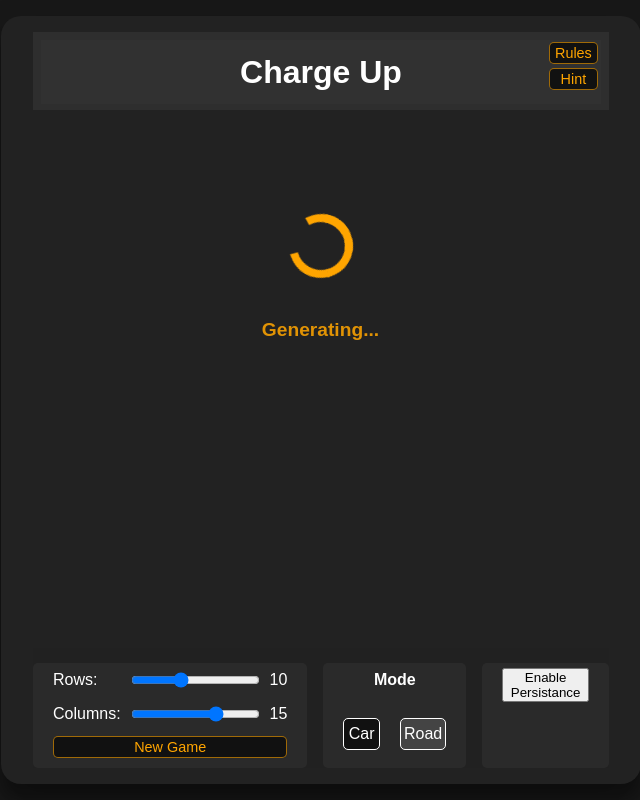
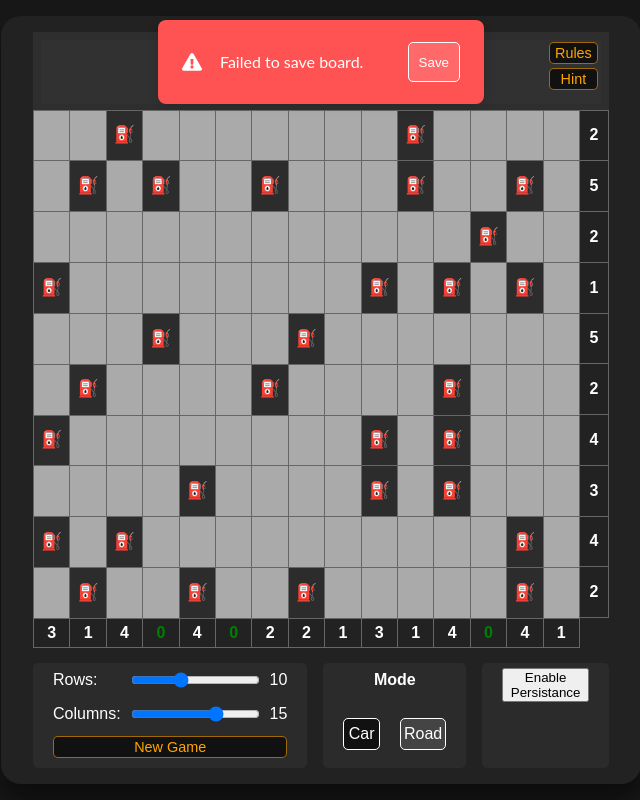
Before and after one commit to Californ1a/chargeup, a Vue app: page / in a window 1280 px wide. Shown: the whole page, without its empty margins (319-959 px from the left). Built offline with nearby package versions, Linux system fonts and the light colour scheme.

Commit message:
testing toasts

```diff
--- a/src/App.vue
+++ b/src/App.vue
@@ -43,13 +43,14 @@
 </template>
 
 <script setup>
-import { ref, onMounted, watch, onBeforeMount } from 'vue';
+import { ref, onMounted, watchEffect, onBeforeMount } from 'vue';
 import { useToast } from 'vue-toastification';
 import SimpleLoading from './components/SimpleLoading.vue';
 import GameControls from './components/GameControls.vue';
 import RulesModal from './components/RulesModal.vue';
 import EmojiCell from './components/EmojiCell.vue';
 import CarCounts from './components/CarCounts.vue';
+import ToastButton from './components/ToastButton.vue';
 import { db } from './store/db';
 import { tryPersistWithoutPromtingUser } from './store/persistance';
 import { Board } from './classes/Board';
@@ -98,16 +99,15 @@ onBeforeMount(async () => {
 		game.value = new Board(defaultRows, defaultCols);
 		mode.value = 'road';
 	}
+	unwatch = watchEffect(setupCellElementRefs, {
+		flush: 'post'
+	});
 	onNewGame();
-	unwatch = watch(cellElements, setupCellElementRefs, {
-		flush: 'post',
-		immediate: true
-	});
-	doneLoading.value = true;
 });
 
 onMounted(async () => {
 	persist.value = await tryPersistWithoutPromtingUser();
+	// persist.value = 'prompt';
 	switch (persist.value) {
 		case "never":
 			console.log("Not possible to persist storage");
@@ -117,12 +117,23 @@ onMounted(async () => {
 			break;
 		case "prompt":
 			console.log("Not persisted, but we may prompt user when we want to.");
+			toast.error(ToastButton, {
+				position: 'top-center',
+				timeout: false,
+				closeOnClick: false,
+				draggable: false,
+				showCloseButtonOnHover: false,
+				hideProgressBar: true,
+				closeButton: false
+			});
 			break;
 	}
+	console.log("game", game.value);
 });
 
 function setupCellElementRefs() {
-	if (cellElements.value) {
+	if (!cellElements.value) return;
+	console.log("setupCellElementRefs", cellElements.value);
 	for (let i = 0; i < cellElements.value.length; i++) {
 		const cell = game.value.getCellFromElement(cellElements.value[i]);
 		cell.element = cellElements.value[i];
@@ -138,7 +149,6 @@ function setupCellElementRefs() {
 		unwatch();
 	}
 }
-}
 
 async function newGame(e, rowCount, colCount) {
 	if (game.value.startTime && !game.value.endTime) {
@@ -149,9 +159,8 @@ async function newGame(e, rowCount, colCount) {
 	mode.value = 'road';
 	await db.currentGame.clear();
 	game.value = new Board(rowCount, colCount);
-	unwatch = watch(cellElements, setupCellElementRefs, {
-		flush: 'post',
-		immediate: true
+	unwatch = watchEffect(setupCellElementRefs, {
+		flush: 'post'
 	});
 	onNewGame();
 }
--- /dev/null
+++ b/src/components/ToastButton.vue
@@ -0,0 +1,43 @@
+<template>
+	<div class="container">
+		<span>Failed to save board.</span>
+		<button
+			class="action"
+			@click.stop="clicked">Save</button>
+	</div>
+</template>
+
+<script setup>
+const emit = defineEmits(['close-toast']);
+async function clicked() {
+	const persist = await navigator.storage.persist();
+	if (persist) {
+		emit('close-toast');
+	} else {
+		emit('close-toast');
+	}
+}
+</script>
+
+<style scoped>
+.container {
+	width: 100%;
+	display: flex;
+	justify-content: space-between;
+	align-items: center;
+}
+
+.action {
+	height: 40px;
+	padding: 5px 10px;
+	border-radius: 5px;
+	color: #fff;
+	cursor: pointer;
+	border: thin solid currentColor;
+	background-color: #ffffff22;
+}
+
+.action:hover {
+	background-color: #ffffff44;
+}
+</style>
```
Lines whose indentation alone changed are shown as unchanged.
